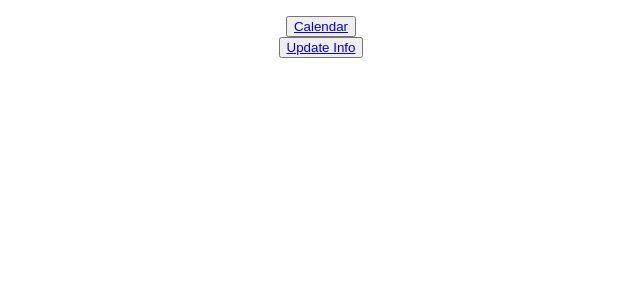
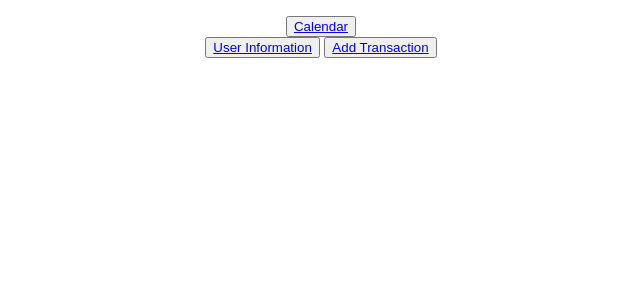
Before and after one commit to RayRB21/Budgeter, a Flask app: page /menu in a window 1280 px wide. Shown: the top 300 px of the page, without its empty margins (339-979 px from the left). Run offline with Flask 3, Linux system fonts and the light colour scheme.

Commit message:
Added transaction html and basic code to update income in db

```diff
--- a/Budgeter.py
+++ b/Budgeter.py
@@ -53,6 +53,21 @@ def info():
     user_info = Users.query.get_or_404(1)
 
     return render_template('information.html',user_info = user_info)
+
+@app.route('/transactions', methods=['POST','GET'])
+def transactions():
+    user_info = Users.query.get_or_404(1)
+
+    if request.method == 'POST':
+        user_info.income = str(int(request.form['income']) + int(user_info.income))
+
+        try:
+            db.session.commit()
+            return redirect('/transactions')
+        except:
+            return 'There was an issue with updating your income '
+    else:
+        return render_template('transactions.html',user_info = user_info)
 
 @app.route('/delete/<int:id>')
 def delete(id):
--- a/templates/menu.html
+++ b/templates/menu.html
@@ -8,7 +8,8 @@
 <div class="content menu">
     <menu id = "menu">
         <button><a href = "/">Calendar</a></button><br>
-        <button><a href = "/information">Update Info</a></button>
+        <button><a href = "/information">User Information</a></button>
+        <button><a href = "/transactions">Add Transaction</a></button>
     </menu>
 
 </div>
```
Also changed, not shown: templates/transactions.html (added, +12 -0 lines), instance/budget.db.
